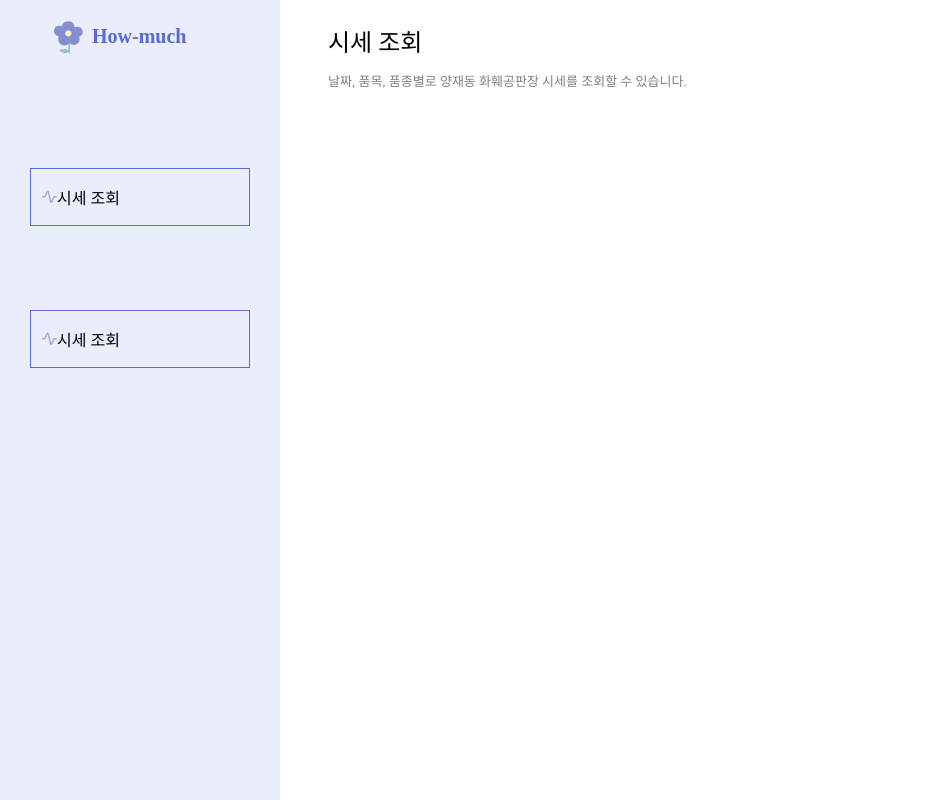
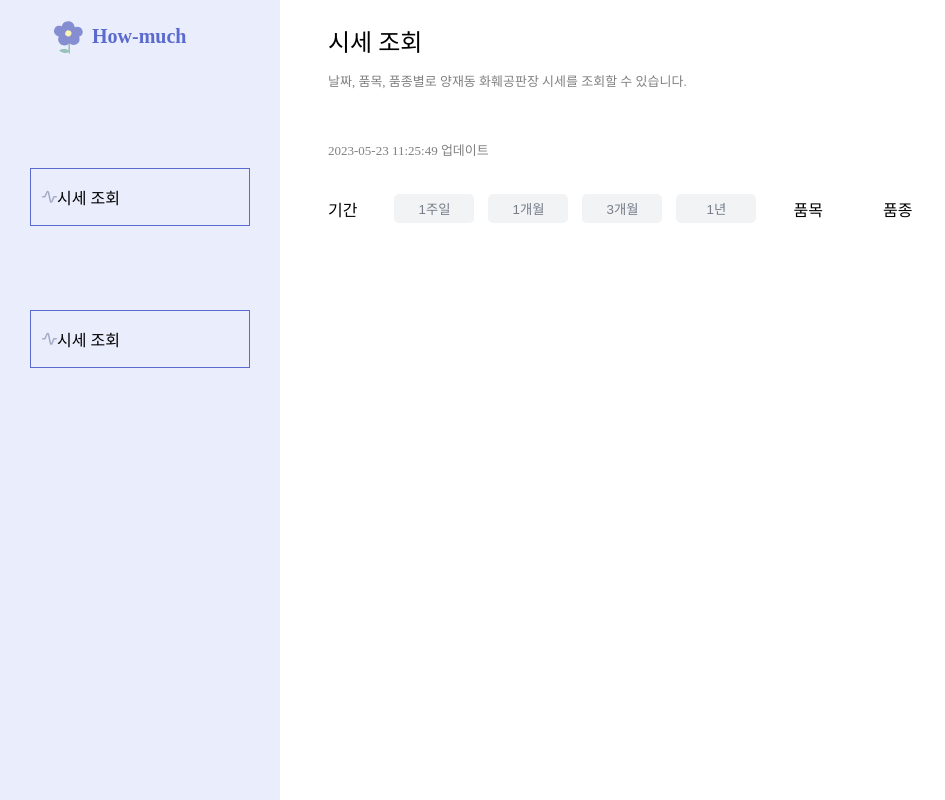
Before and after one commit to boazhowmuch/frontend, a Next.js app: page /prices in a window 1280 px wide. Shown: the whole page, without its empty margins (0-945 px from the left). Built offline with nearby package versions, Linux system fonts and the light colour scheme.

Commit message:
Design: Button UI 컴포넌트 생성

```diff
--- /dev/null
+++ b/components/Button/index.tsx
@@ -0,0 +1,13 @@
+import styles from './styles.module.scss';
+
+interface ButtonProps {
+	name: string;
+};
+
+const Button = (props :ButtonProps) => {
+	return (
+		<button className={styles.button}>{props.name}</button>
+	)
+};
+
+export default Button;
--- /dev/null
+++ b/components/Button/styles.module.scss
@@ -0,0 +1,14 @@
+$unclicked-bg-color: #F1F3F5;
+$clicked-bg-color: rgba(133, 147, 237, 0.17);
+$unclicked-font-color: #757D8B;
+$clicked-font-color: #5A6ACF;
+
+.button {
+	width: 80px;
+	padding: 5px 0;
+	border: none;
+	border-radius: 5px;
+	background: $unclicked-bg-color;
+	color: $unclicked-font-color;
+	margin: 0 7px;
+}
--- a/pages/prices.tsx
+++ b/pages/prices.tsx
@@ -1,4 +1,5 @@
 import styles from "@styles/Prices.module.scss";
+import Button from "components/Button";
 import SideBar from "components/SideBar";
 
 const Prices = () => {
@@ -8,7 +9,25 @@ const Prices = () => {
       <div className={styles.body}>
         <div className={styles.titleBox}>
           <h2 className={styles.pageTitle}>시세 조회</h2>
-          <p className={styles.pageDescription}>날짜, 품목, 품종별로 양재동 화훼공판장 시세를 조회할 수 있습니다.</p>
+          <p className={styles.pageDescription}>
+            날짜, 품목, 품종별로 양재동 화훼공판장 시세를 조회할 수 있습니다.
+          </p>
+        </div>
+        <p className={styles.date}>2023-05-23 11:25:49 업데이트</p>
+        <div className={styles.optionBar}>
+          <div className={styles.period}>
+            <div className={styles.optionName}>기간</div>
+            <Button name="1주일" />
+            <Button name="1개월" />
+            <Button name="3개월" />
+            <Button name="1년" />
+          </div>
+          <div className={styles.product}>
+            <div className={styles.optionName}>품목</div>
+          </div>
+          <div className={styles.species}>
+            <div className={styles.optionName}>품종</div>
+          </div>
         </div>
       </div>
     </>
--- a/styles/Prices.module.scss
+++ b/styles/Prices.module.scss
@@ -1,17 +1,9 @@
-// .container {
-// 	display: flex;
-// 	justify-content: space-evenly;
-// }
+$gray-color: #808080;
 
 .body {
-	padding-left: 320px; // sideBar의 width 이상
+	margin-left: 320px; // sideBar의 width 이상
+	margin-right: 40px;
 }
-
-// .testdiv {
-// 	width: 200px;
-// 	height: 700px;
-// 	background-color: red;
-// }
 
 .titleBox {
 	margin: 23px 0;
@@ -20,9 +12,45 @@
 .pageTitle {
 	margin: 0;
 	font-weight: 500;
+	white-space: nowrap;
 }
 
 .pageDescription {
 	font-size: small;
-	color: #808080;
+	color: $gray-color;
+	white-space: nowrap;
 }
+
+.date {
+	font-size: small;
+	color: $gray-color;
+	margin-top: 50px;
+	margin-bottom: 35px;
+}
+
+.optionBar {
+	display: flex;
+	align-items: center;
+}
+
+.period {
+	display: flex;
+	align-items: center;
+	margin-right: 30px;
+}
+
+.product {
+	display: flex;
+	align-items: center;
+	margin-right: 30px;
+}
+
+.species {
+	display: flex;
+	align-items: center;
+}
+
+.optionName {
+	white-space: nowrap;
+	margin-right: 30px;
+}
```
